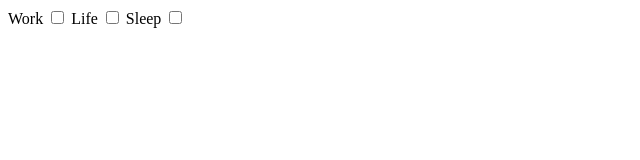
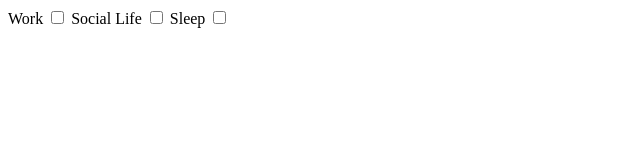
Before and after one commit to pikktorr/Life-Toggle, a plain HTML site: page index.html in a window 1280 px wide. Shown: the full height of the page, 0-640 px from the left. Drawn offline with Linux system fonts and the light colour scheme.

Commit message:
updated social life label

```diff
--- a/index.html
+++ b/index.html
@@ -14,7 +14,7 @@
     <label for="work">Work
       <input type="checkbox" name="work" id="work" />
     </label>
-    <label for="life">Life
+    <label for="life">Social Life
       <input type="checkbox" name="life" id="life" />
     </label>
     <label for="sleep">Sleep
```
